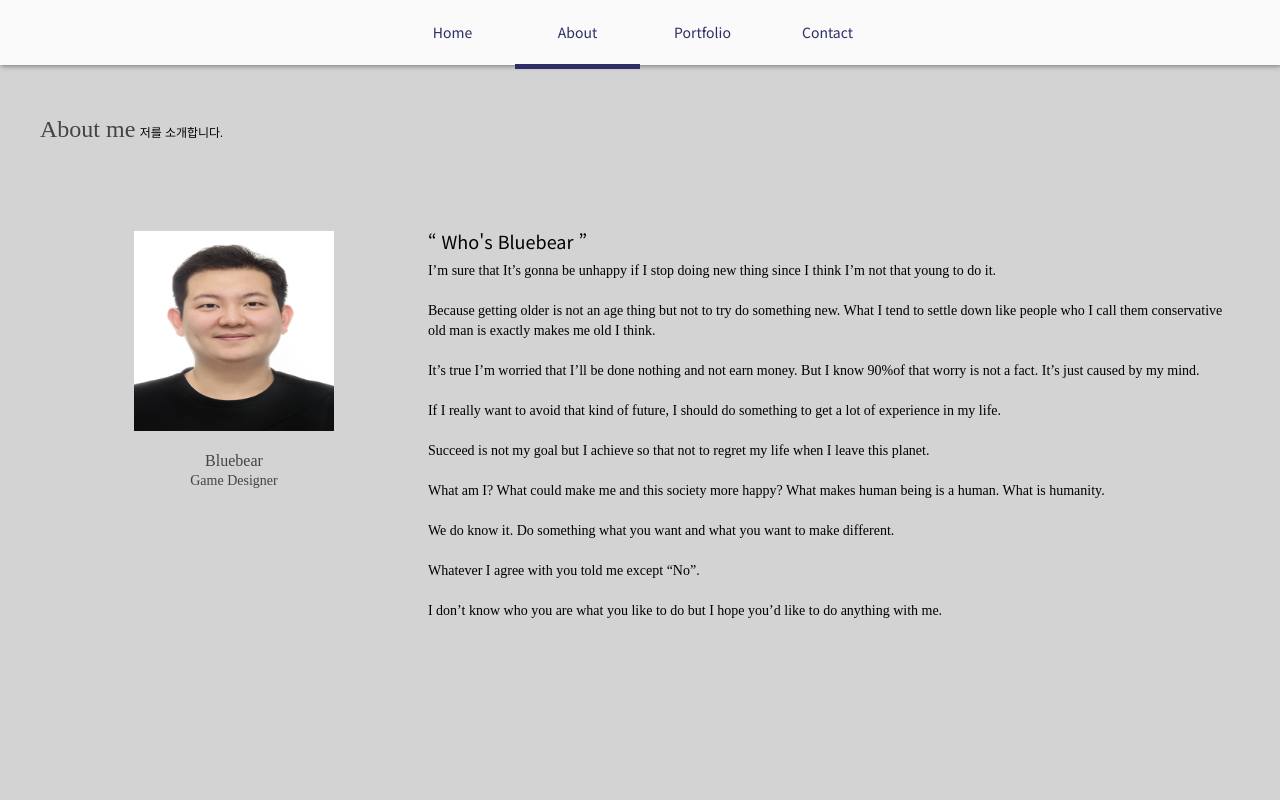
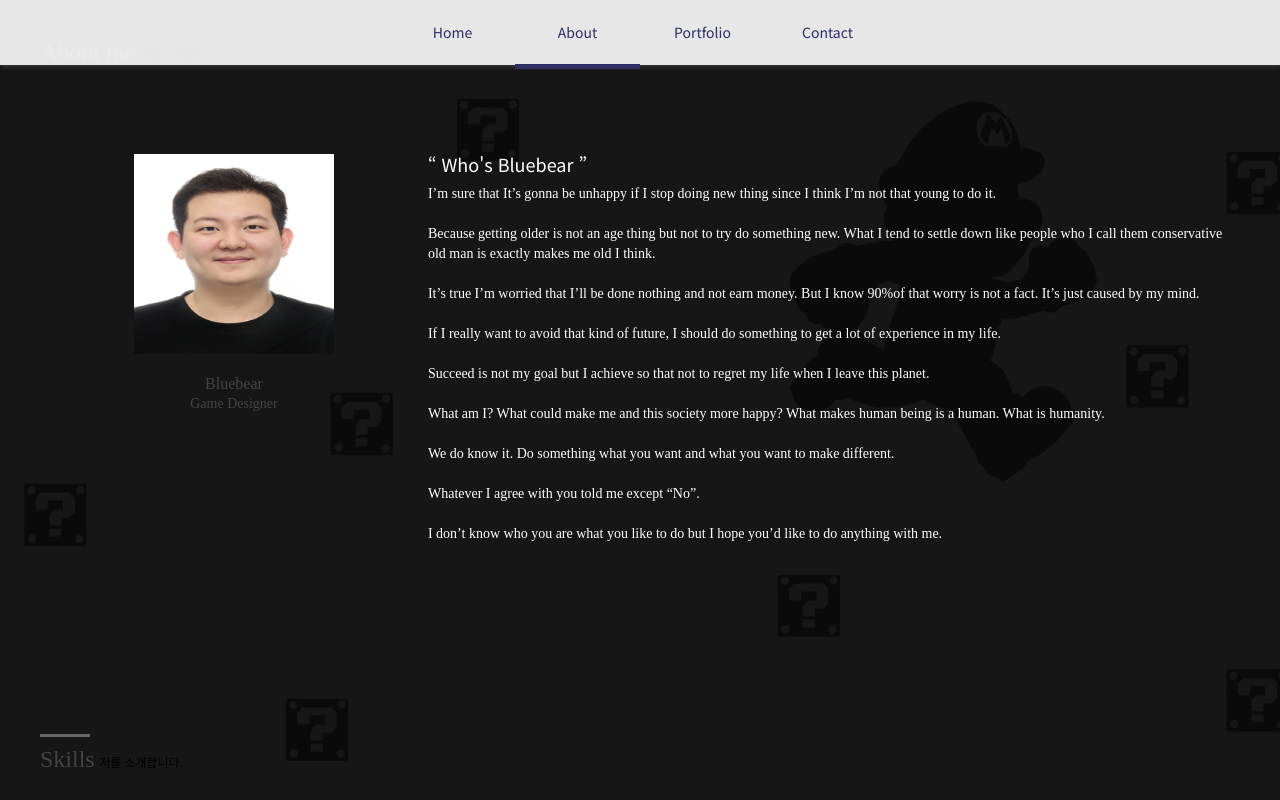
Before and after one commit to bluebear-john/bluebear-john.github.io, a plain HTML site: page about.html in a window 1280 px wide. Shown: the top 800 px of the page. Drawn offline with nearby package versions, Linux system fonts and the light colour scheme; a web font is replaced by a local one.

Commit message:
edit about css

```diff
--- a/about.html
+++ b/about.html
@@ -32,11 +32,10 @@
 	        </div>
               </div>
 
-
-
 	      <div class="section">
 		<div class="sec1">
-				<div class="seclinee"></div>
+	          <div class="seclinee">
+                  </div>
                     <h3 class="title">About me</h3>
                     <h4 class="s_title">저를 소개합니다.</h4>
                   <div class="sec_box_wrap">
@@ -62,7 +61,8 @@ I don’t know who you are what you like to do but I hope you’d like to do any
                   </div>
             	</div>
                 <div class="sec2">
-                <div class="secline"></div>
+                    <div class="secline">
+                    </div>
                       <h3 class="title">Skills</h3>
                       <h4 class="s_title">저를 소개합니다.</h4>
                   <div class="sec2_box_wrap">
@@ -92,18 +92,19 @@ I don’t know who you are what you like to do but I hope you’d like to do any
                         <h5>Javascript/J-query</h5>
                         <p>navigation/slide,<br>animation/function</p>
                       </li>
-
                     </ul>
                   </div>
                 </div>
                 <div class="sec3">
-                <div class="secline"></div>
+                  <div class="secline">
+                  </div>
                     <h3 class="title">Career</h3>
                     <h4 class="s_title">저를 소개합니다.</h4>
                     <div class="timeline">
 		      <div class="container left">
                         <div class="content">
-                            <div class="cont_b a"></div>
+                          <div class="cont_b a">
+                          </div>
                           <h2><i class="fa fa-hand-o-right" aria-hidden="true"></i>2017</h2>
                           <p>highbrow corp - Lead Game Designer | Farming SNS develop, Project management, System/Contents Design</p>
                           <div class="career">
@@ -120,14 +121,14 @@ I don’t know who you are what you like to do but I hope you’d like to do any
                            	<div class="car_title">Dragon Village World</div>
                            	<div class="car_sub">- Contents/Story Design</div>
                               </li>
-
                             </ul>
                           </div>
                         </div>
                       </div>
                     <div class="container right">
                       <div class="content">
-                            <div class="cont_b r"></div>
+                        <div class="cont_b r">
+                        </div>
                           <h2><i class="fa fa-hand-o-right" aria-hidden="true"></i>2016-2017</h2>
                           <p>Joycity corp - System Designer | VR system/contents design, sport game system design</p>
                         <div class="career">
@@ -150,6 +151,7 @@ I don’t know who you are what you like to do but I hope you’d like to do any
                         </div>
                       </div>
                     </div>
+
                     <div class="container left">
                         <div class="content">
                             <div class="cont_b a"></div>
@@ -173,6 +175,7 @@ I don’t know who you are what you like to do but I hope you’d like to do any
                            	</div>
                         </div>
                     </div>
+
                     <div class="container right">
                         <div class="content">
                             <div class="cont_b a"></div>
@@ -180,6 +183,7 @@ I don’t know who you are what you like to do but I hope you’d like to do any
                             <p>경영학과 졸업</p>
                         </div>
                     </div>
+
                     <div class="container left">
                         <div class="content">
                             <div class="cont_b r"></div>
@@ -187,20 +191,20 @@ I don’t know who you are what you like to do but I hope you’d like to do any
                             <p>인문학과 졸업</p>
                         </div>
                     </div>
-                </div>
-            </div>
-        </div>
-    </div>
+
+                </div> <!-- sec -->
+
+            </div> <!-- section -->
+        </div> <!-- p.wrap -->
+
+
+
 		<footer>
 			<div class="footer_wrap">
 				<div class="f_sec">+87 10.4220.6419 | bluebears.ryan@gmail.com</div>
 				<div class="f_sec b">Copyright 2019. Bluebear All rights reserved.</div>
-
-
 			</div>
 			<script>
-
-
 				 $(document).ready(function(){
 					$('.portf_wrap ul>li').hover(function(e) {
 					$(this).find('.ho_box').fadeIn();
@@ -209,8 +213,10 @@ I don’t know who you are what you like to do but I hope you’d like to do any
 					$(this).find('.ho_box').fadeOut();
 				});
     			})
-
-
 			</script>
 
 		</footer>
+
+</body>
+
+</html>
--- a/css/about.css
+++ b/css/about.css
@@ -2,9 +2,13 @@
 
 .p_wrap {
 	width: 100%;
-	height: auto;
-	background-color: #d3d3d3;
-	padding: 77px 0px 15px 0;
+	height: 100%;
+
+    	background-image: url("../img/sub_bg.jpg");
+    	background-repeat: repeat-y;
+    	background-size: cover;
+    	background-position: 50%;
+
 }
 
 #nnavbar {
@@ -57,3 +61,11 @@
 
 
 }
+
+h5{
+	color: #ffffff;
+}
+
+P{
+	color: #ffffff;
+}
--- a/css/index.css
+++ b/css/index.css
@@ -163,9 +163,6 @@ p.text2 {
     margin: 0 auto;
 }
 
-#navbar {
-    width: 90%;
-}
 
 .stars {
     z-index: 0;
```
Also changed, not shown: img/sub_bg.jpg (added), 1 other file. Lines whose indentation alone changed are shown as unchanged.
